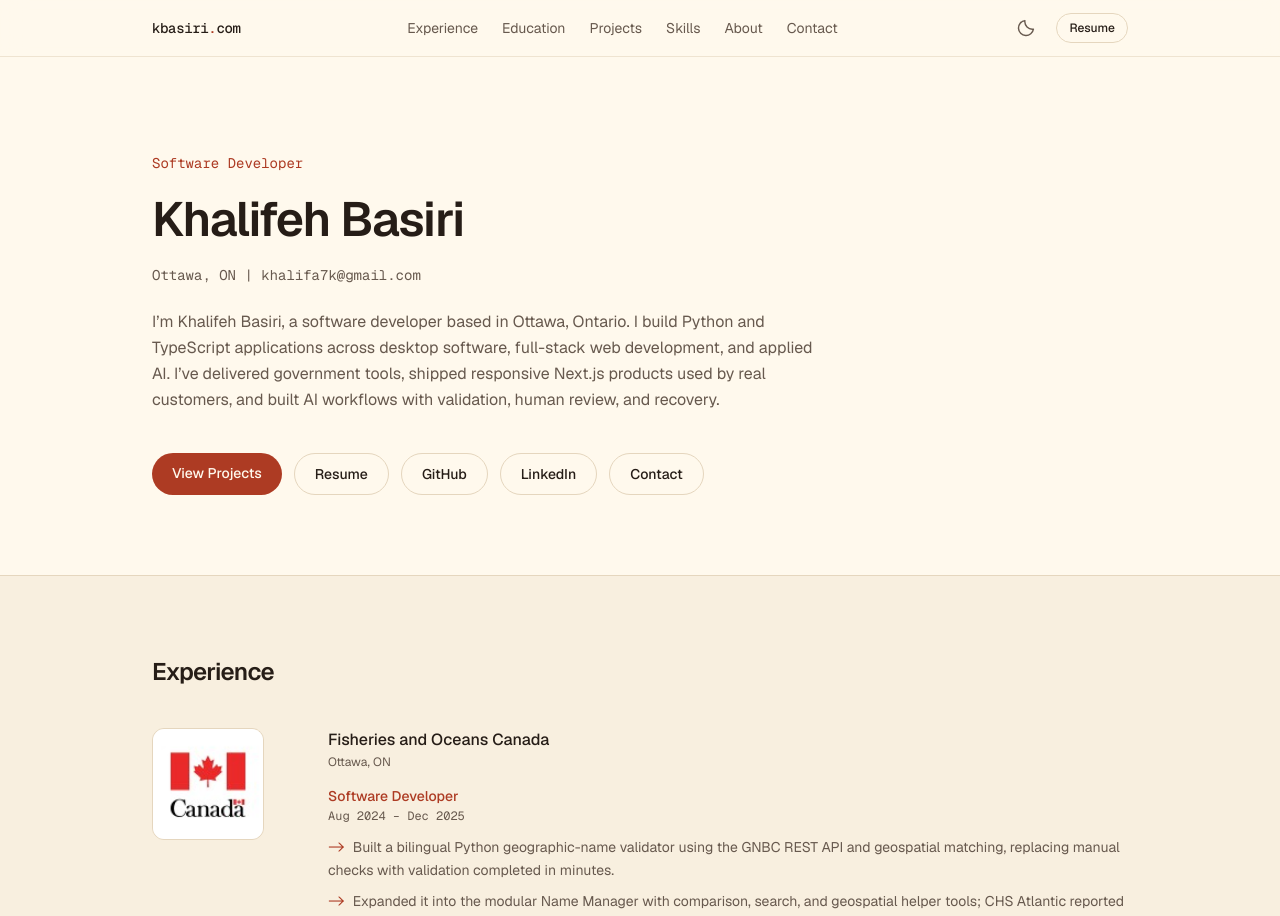
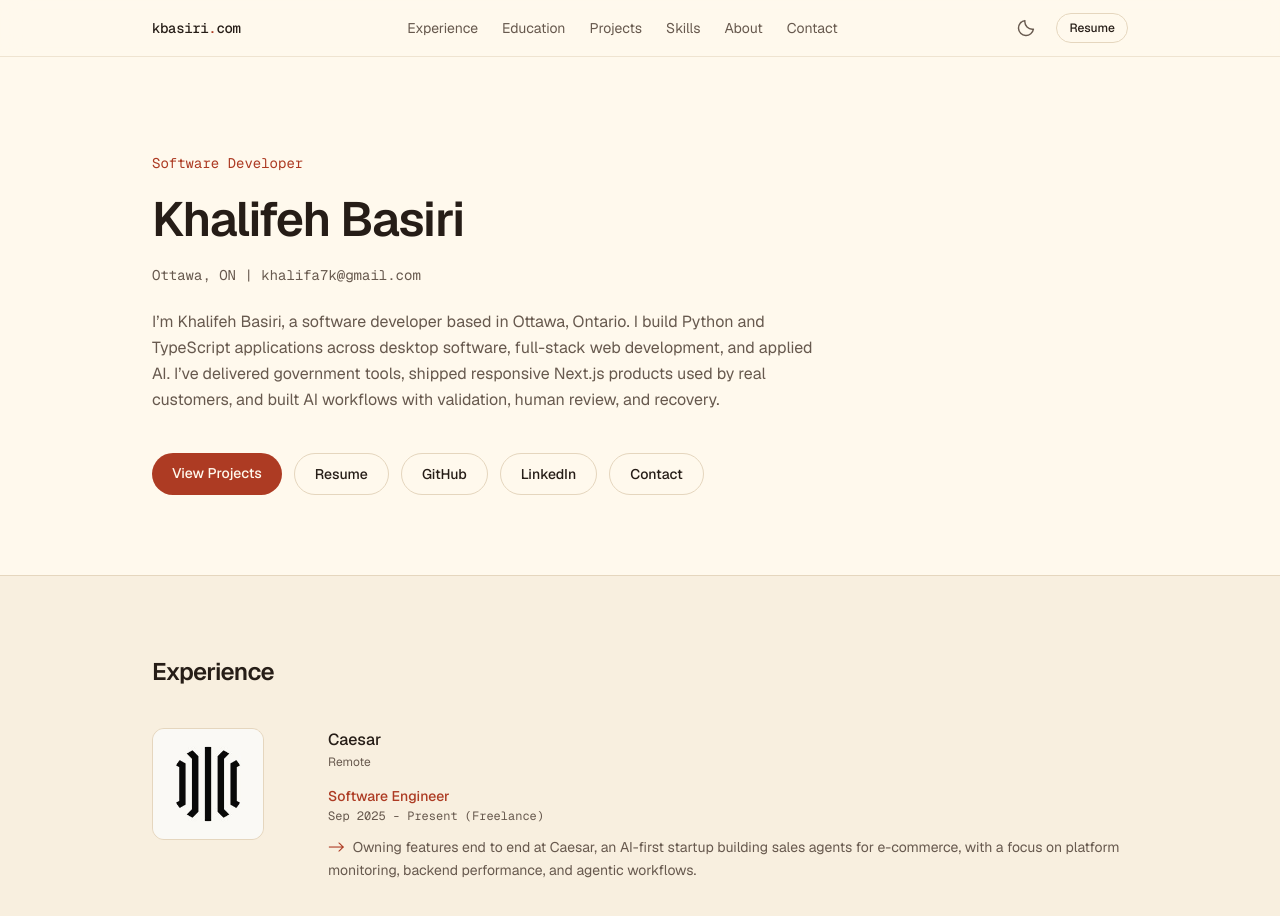
Before and after one commit to khalifehbasiri/khalifeh-portfolio, a Next.js app: page / in a window 1280 px wide. Shown: the top 916 px of the page. Built offline with nearby package versions, Linux system fonts and the light colour scheme.

Commit message:
Adding Caesar experience

```diff
--- a/app/data/portfolio.ts
+++ b/app/data/portfolio.ts
@@ -1,3 +1,5 @@
+import { features } from "process";
+
 export type ProjectLink = {
   label: string;
   href: string;
@@ -880,21 +882,24 @@ export const skillGroups = [
 ] as const;
 
 export const workExperience: WorkExperience[] = [
-  // {
-  //   company: "Caesar",
-  //   location: "Remote",
-  //   image: "/images/brand/Caesar-logo.png",
-  //   imageAlt: "Caesar logo",
-  //   positions: [
-  //     {
-  //       role: "Software Engineer",
-  //       period: "Sep 2025 - Present",
-  //       highlights: [
-  //         "Owning features end to end at Caesar, an AI-first startup building sales agents for e-commerce, from defining requirements through implementation and testing, with a focus on platform monitoring, backend performance, and reliability."
-  //       ],
-  //     },
-  //   ],
-  // },
+  {
+    company: "Caesar",
+    location: "Remote",
+    image: "/images/brand/Caesar-logo.png",
+    imageAlt: "Caesar logo",
+    positions: [
+      {
+        role: "Software Engineer",
+        period: "Sep 2025 - Present (Freelance)",
+        highlights: [
+          "Owning features end to end at Caesar, an AI-first startup building sales agents for e-commerce, with a focus on platform monitoring, backend performance, and agentic workflows."
+          // "Lead an infrastructure dashboard project at Caesar, an AI-first startup building sales agents for e-commerce. Map how messaging works across providers and design and build a dashboard to assess reliability and sending capacity ahead of launch.",
+          // "Optimized PostgreSQL queries and removed redundant backend processing to make admin dashboards more responsive.",
+          // "Built dashboard features with React and TypeScript that help the team diagnose message delivery failures and track AI operating costs.",
+        ],
+      },
+    ],
+  },
   {
     company: "Fisheries and Oceans Canada",
     location: "Ottawa, ON",
```
